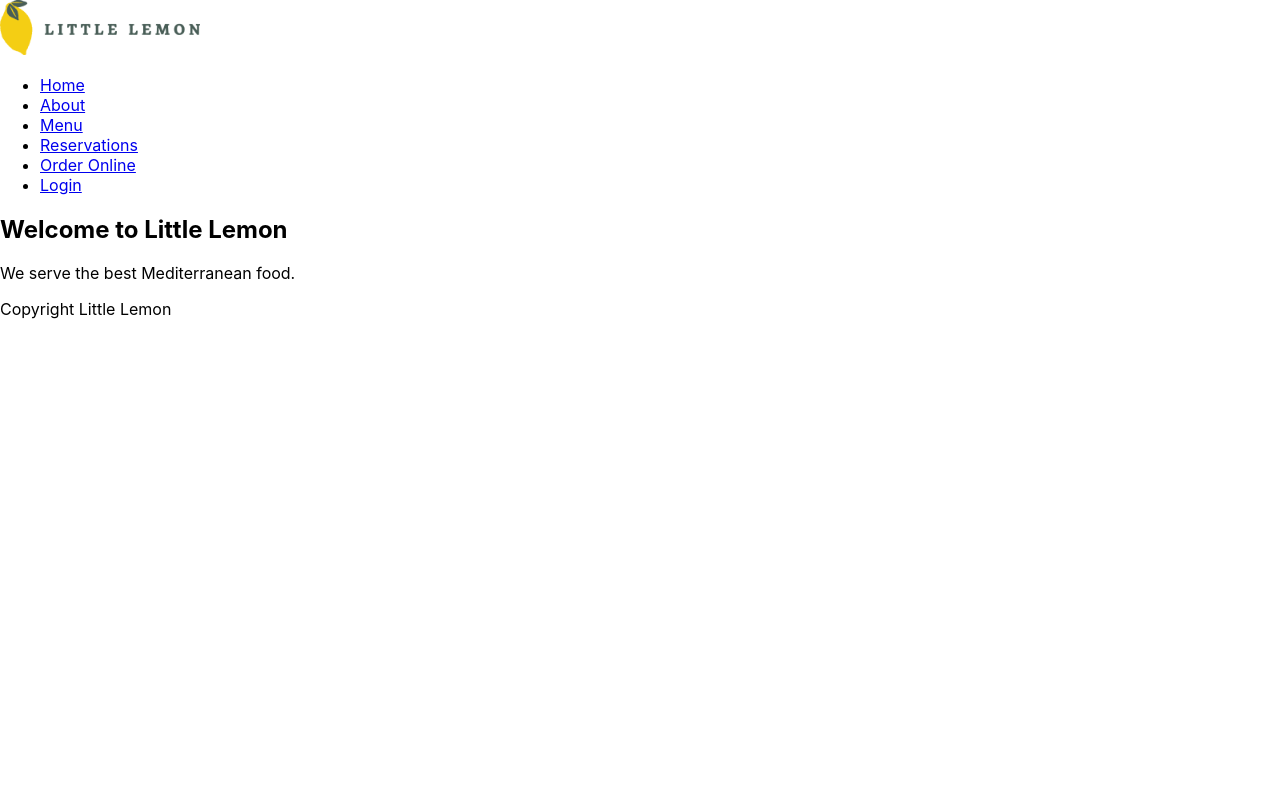
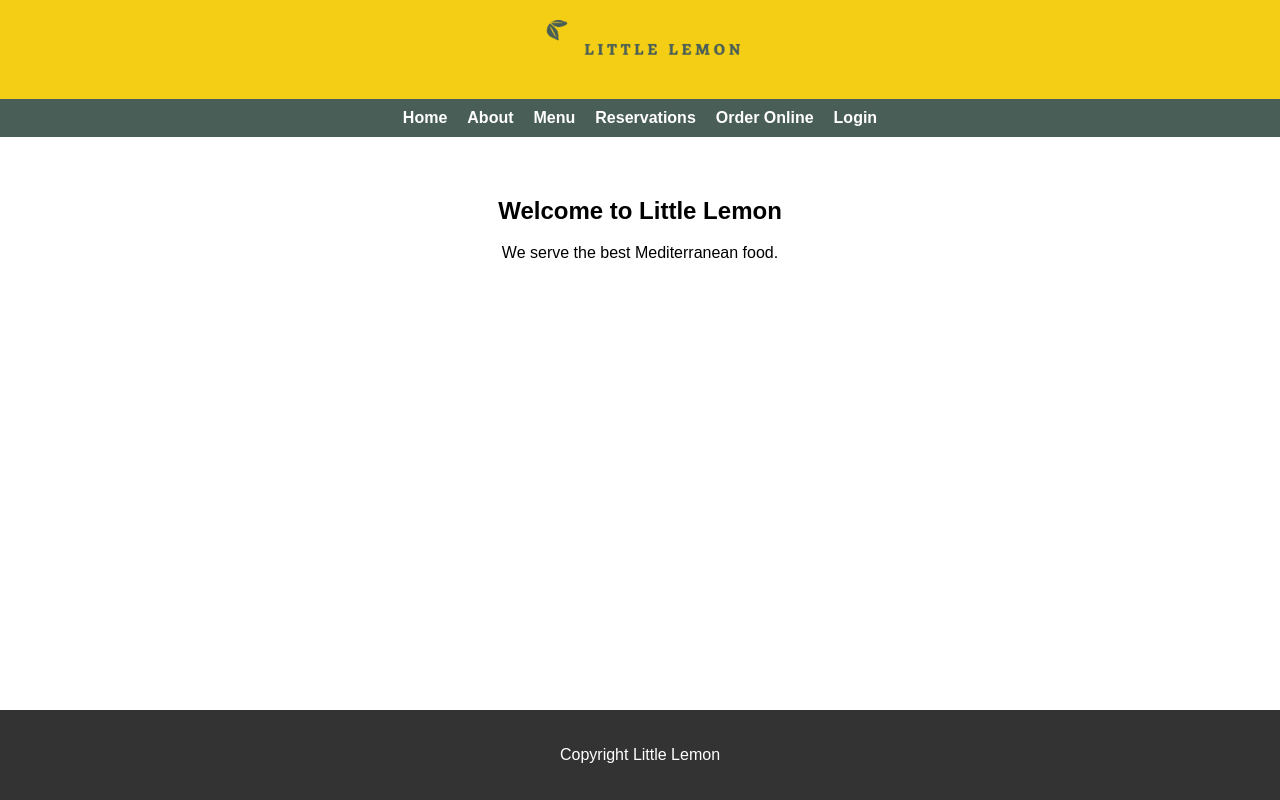
Before and after one commit to mrishikesh07/capstone, a React (Create React App) app: page / in a window 1280 px wide. Built offline with nearby package versions, Linux system fonts and the light colour scheme.

Commit message:
Added basic styles

```diff
--- a/src/App.css
+++ b/src/App.css
@@ -1,38 +1,53 @@
+body {
+  margin: 0;
+  font-family: Arial, Helvetica, sans-serif;
+}
+
 .App {
+  display: grid;
+  grid-template-columns: 1fr;
+  grid-template-rows: auto auto 1fr auto;
+  min-height: 100vh;
+}
+
+/* Header */
+
+header {
+  background-color: #f4ce14;
+  padding: 20px;
   text-align: center;
 }
 
-.App-logo {
-  height: 40vmin;
-  pointer-events: none;
+/* Navigation */
+
+nav ul {
+  display: flex;
+  justify-content: center;
+  gap: 20px;
+  list-style: none;
+  padding: 10px;
+  margin: 0;
+  background-color: #495e57;
 }
 
-@media (prefers-reduced-motion: no-preference) {
-  .App-logo {
-    animation: App-logo-spin infinite 20s linear;
-  }
+nav a {
+  color: white;
+  text-decoration: none;
+  font-weight: bold;
 }
 
-.App-header {
-  background-color: #282c34;
-  min-height: 100vh;
-  display: flex;
-  flex-direction: column;
-  align-items: center;
-  justify-content: center;
-  font-size: calc(10px + 2vmin);
-  color: white;
+/* Main */
+
+main {
+  padding: 40px;
+  text-align: center;
 }
 
-.App-link {
-  color: #61dafb;
+/* Footer */
+
+footer {
+  background-color: #333;
+  color: white;
+  text-align: center;
+  padding: 20px;
 }
-
-@keyframes App-logo-spin {
-  from {
-    transform: rotate(0deg);
-  }
-  to {
-    transform: rotate(360deg);
-  }
-}
--- a/src/App.js
+++ b/src/App.js
@@ -6,12 +6,12 @@ import Nav from './Nav';
 
 function App() {
   return (
-    <>
+    <div className="App">
       <Header/>
       <Nav/>
       <Main/>
       <Footer/>
-    </>
+    </div>
   );
 }
 
```
